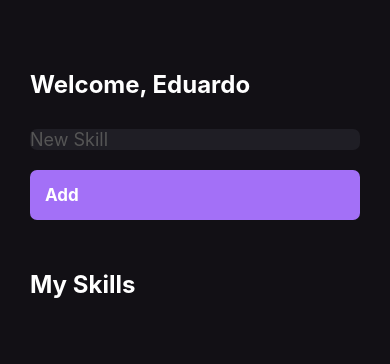
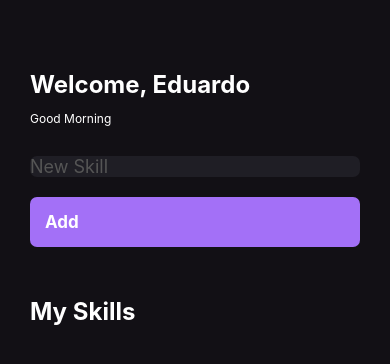
Before and after one commit to EduardoAugusto2015/rocketseat-rn-myskills, a React Native app: screen / in a window 390 px wide. Shown: the top 364 px of the page. Built offline with nearby package versions, Linux system fonts and the light colour scheme.

Commit message:
implemented gretting

```diff
--- a/src/pages/Home.js
+++ b/src/pages/Home.js
@@ -1,4 +1,4 @@
-import React, {useState} from 'react';
+import React, {useEffect, useState} from 'react';
 import {
   View,
   Text,
@@ -10,6 +10,7 @@
 import {Button} from '../components/Button';
 import {SkillCard} from '../components/SkillCard';
 export function Home() {
+  const [gretting, setGretting] = useState('');
   const [newSkill, setNewSkill] = useState('');
   const [mySkills, setMySkills] = useState([]);
 
@@ -17,9 +18,23 @@
     setMySkills(oldState => [...oldState, newSkill]);
   }
 
+  useEffect(() => {
+    const currentHour = new Date().getHours();
+    if (currentHour < 12) {
+      setGretting('Good Morning');
+    } else if (currentHour >= 12 && currentHour < 18) {
+      setGretting('Good afternoon');
+    } else {
+      setGretting('Good night');
+    }
+  }, []);
+
   return (
     <View style={styles.container}>
       <Text style={styles.title}>Welcome, Eduardo</Text>
+      <Text style={styles.greetings}>
+        {gretting}
+      </Text>
       <TextInput
         style={styles.input}
         placeholder="New Skill"
@@ -57,4 +72,9 @@
     padding: Platform.OS === 'ios' ? 15 : 0,
     marginTop: 30,
   },
+  greetings:{
+    color: '#FFF',
+    fontSize: 12,
+    marginTop: 12,
+  },
 });
```
